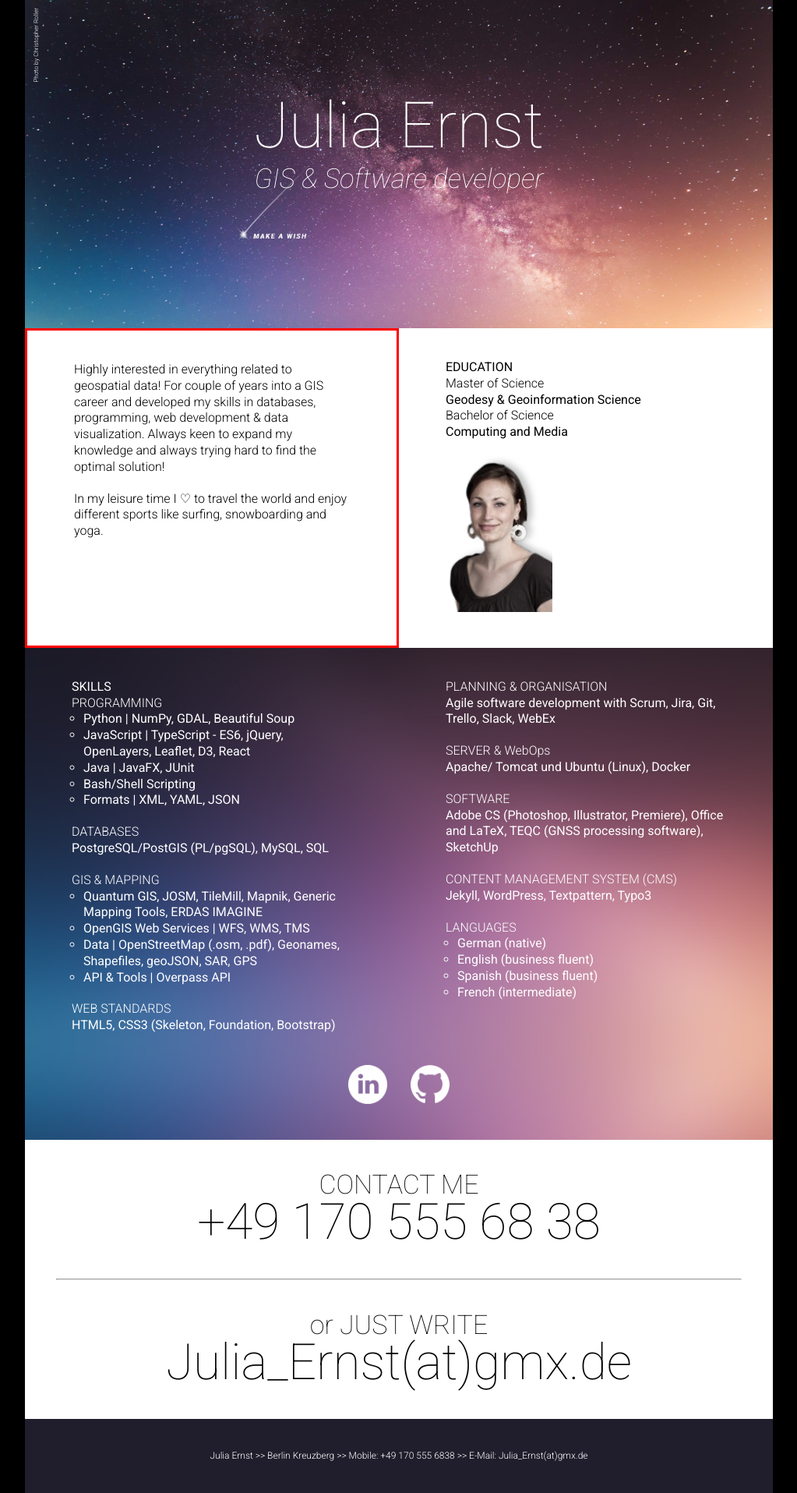
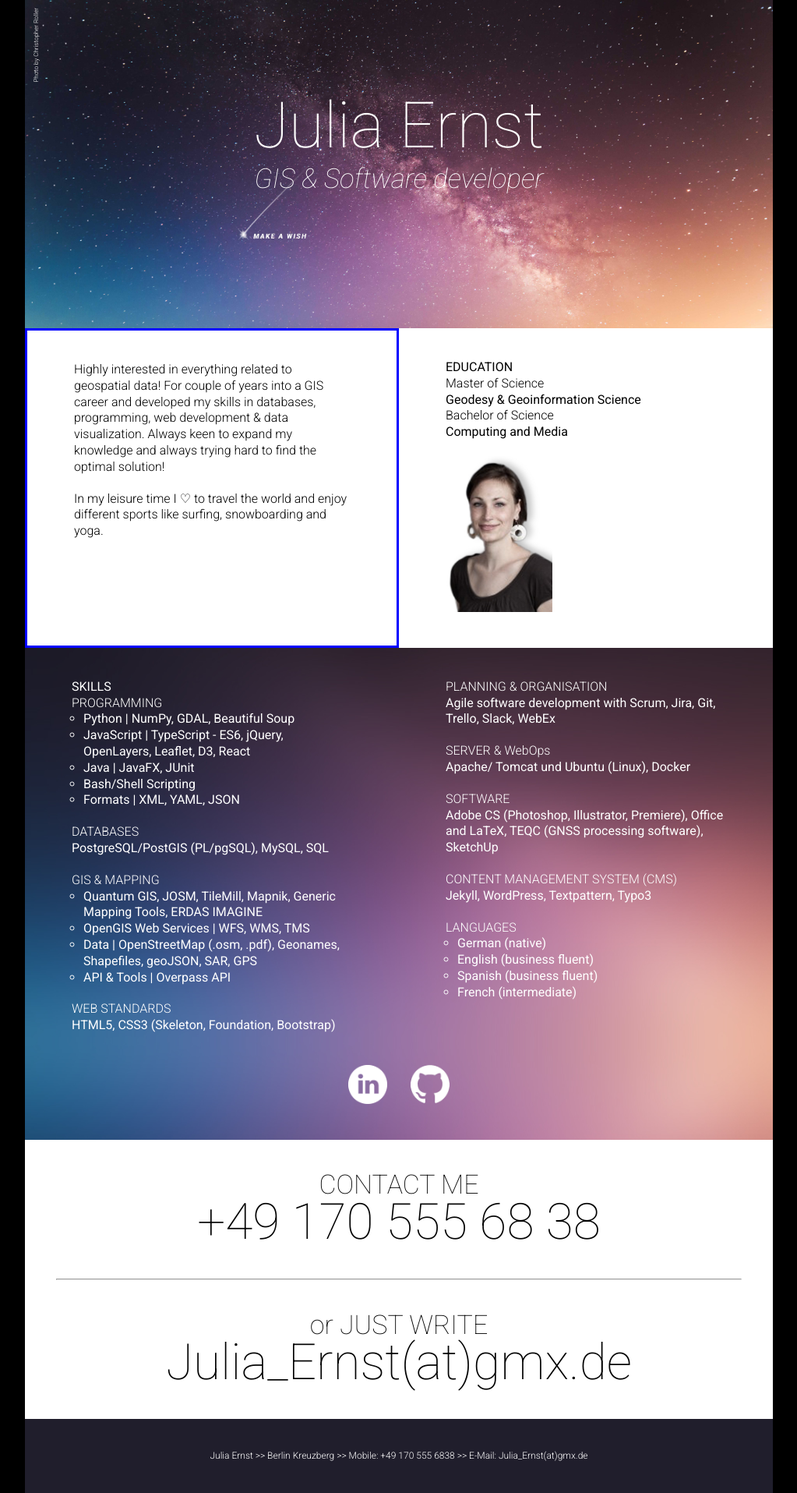
Before and after one commit to missserious/juliaernst, a Jekyll site: the page built from index.html, in a window 1280 px wide. Shown: the whole page at 78% size, without its empty margins (128-1151 px from the left). Built offline with Jekyll 4.4.1, drawn with Linux system fonts in a browser that asks for light colours.

Commit message:
update layout

```diff
--- a/css/styles.scss
+++ b/css/styles.scss
@@ -18,11 +18,6 @@
       font-size: 28px;
   }
 
-  .box-1 {
-      border: medium solid red;
-      padding: 40px 60px 20px 60px;
-  }
-
 }
 
 @media only screen and (min-width: 420px) {
@@ -38,6 +33,7 @@
   }
 
   .box-1 {
+      border: medium solid blue;
       padding: 40px 60px 20px 60px;
   }
 
```
